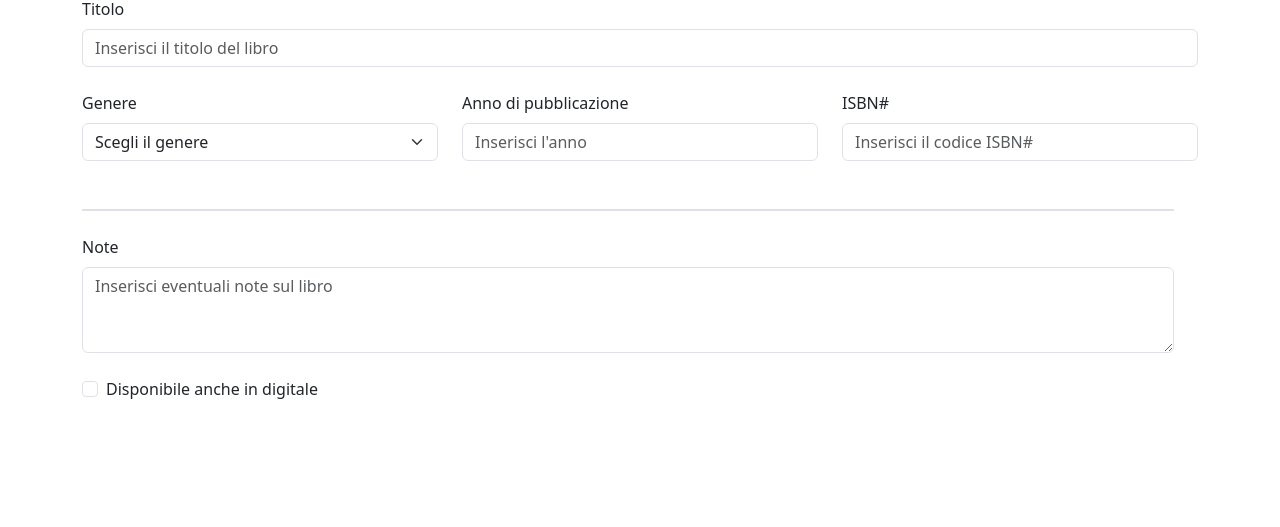
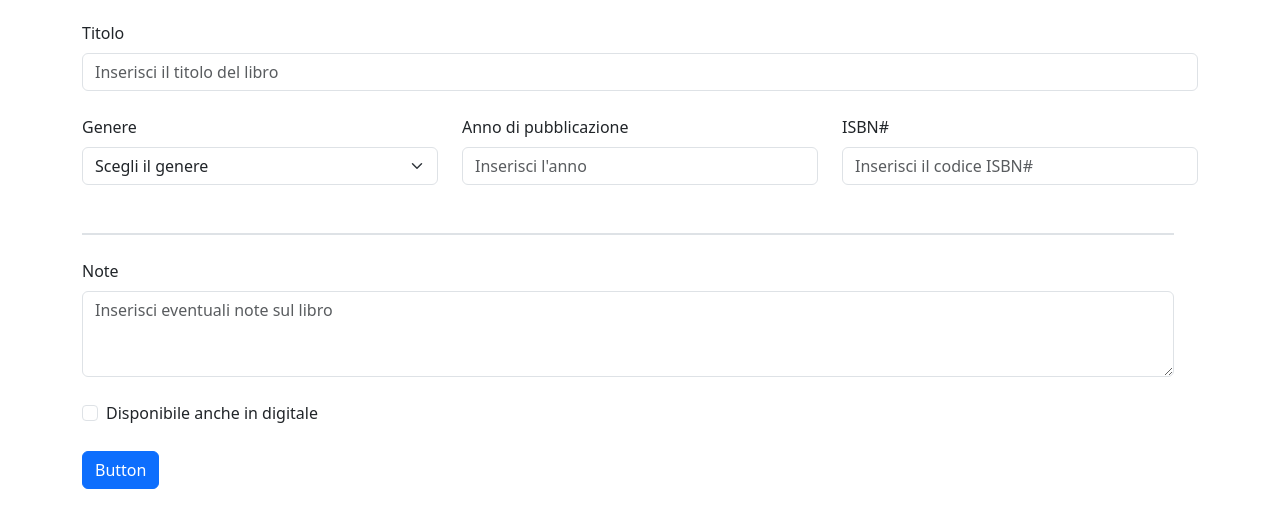
Before and after one commit to yuricifiello/html-css-bootstrap-dashboard, a plain HTML site: page add-book.html in a window 1280 px wide. Shown: the part 245-772 px from the top of the page. Drawn offline with nearby package versions, Linux system fonts and the light colour scheme.

Commit message:
add-button

```diff
--- a/add-book.html
+++ b/add-book.html
@@ -49,7 +49,7 @@
         </div>
       </nav>
     </header>
-    <div class="container">
+    <div class="container mt-4">
       <h1>Nuovo libro</h1>
 
       <div class="row mt-4">
@@ -146,6 +146,11 @@
               </label>
             </div>
           </div>
+          <div class="row mt-4">
+            <div class="col">
+              <button class="btn btn-primary" type="submit">Button</button>
+            </div>
+          </div>
         </div>
       </div>
     </div>
```
